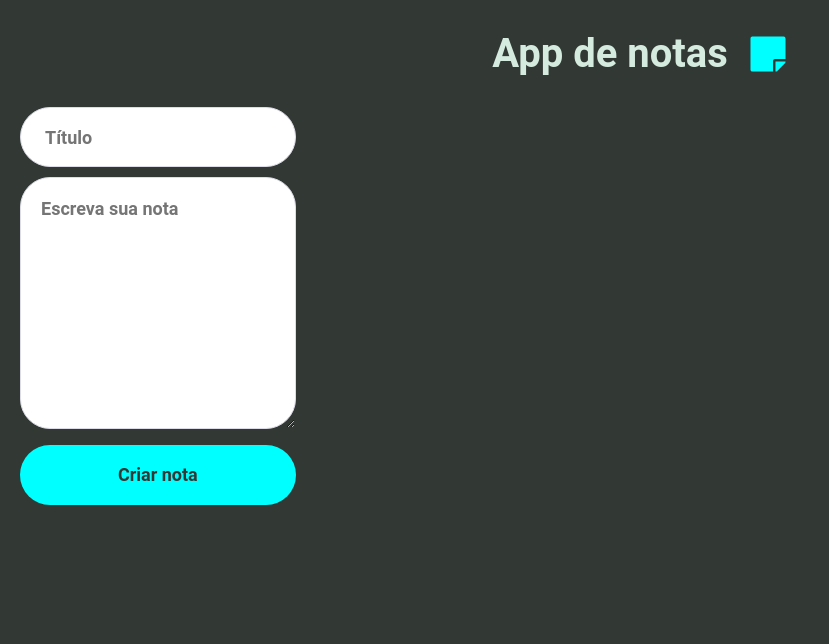
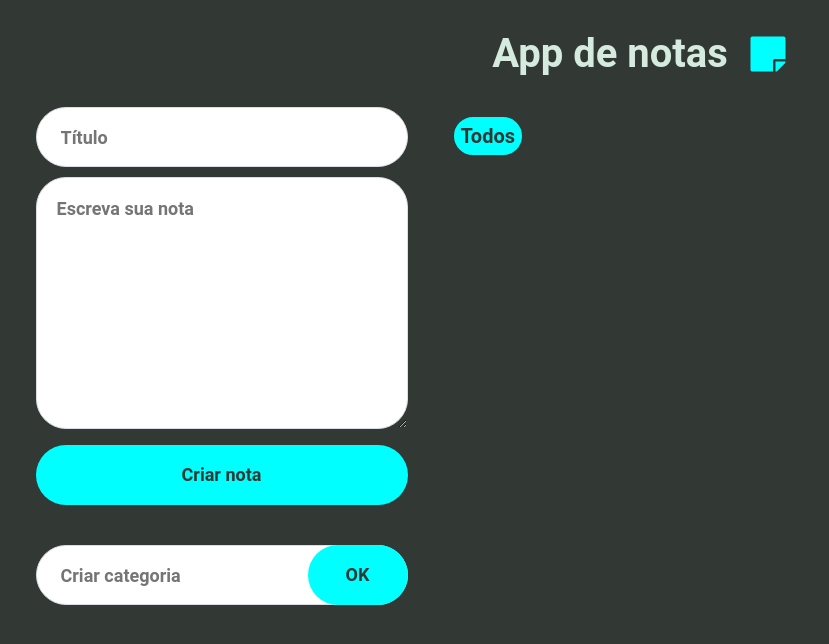
Before and after one commit to CaioAReis/App-de-Notas, a React (Create React App) app: page / in a window 1280 px wide. Shown: the top 644 px of the page, without its empty margins (0-829 px from the left). Built offline with nearby package versions, Linux system fonts and the light colour scheme.

Commit message:
Implementando as categorias do app

```diff
--- a/src/App.js
+++ b/src/App.js
@@ -2,6 +2,8 @@ import React from 'react';
 
 import NoteForms from './components/NoteForms/NoteForms';
 import NoteList from './components/NoteList/NoteList';
+import NoteCategorias from './components/Notecategorias';
+
 import './styles.css';
 import {FaStickyNote} from 'react-icons/fa';
 
@@ -11,7 +13,8 @@ class App extends React.Component {
   constructor() {
     super();
     this.state = {
-      notas: []
+      notas: [],
+      categorias: []
     };
   }
 
@@ -33,6 +36,14 @@ class App extends React.Component {
     this.setState(novoEstado);
   }
 
+  criarCategoria(categoria) {
+    const novoArrayCategorias = [...this.state.categorias, categoria];
+    const novoEstado = {
+      categorias: novoArrayCategorias
+    }
+    this.setState(novoEstado);
+  }
+
   render() {
     return (
       <div className="App-container">
@@ -47,8 +58,19 @@ class App extends React.Component {
         </h1>
 
          <section className="main-container">
-            <NoteForms criarNota={this.criarNota.bind(this)} />
-            <NoteList notas={this.state.notas} removerNota={this.removerNota.bind(this)}/>
+            <NoteForms
+              criarNota={this.criarNota.bind(this)}
+              criarCategoria={this.criarCategoria.bind(this)}
+            />
+            <section className="notes-list">
+              <NoteCategorias
+                categorias={this.state.categorias}
+              />
+              <NoteList
+                notas={this.state.notas}
+                removerNota={this.removerNota.bind(this)}
+              />
+            </section>
          </section>
       </div>
     );
--- a/src/components/NoteForms/NoteForms.jsx
+++ b/src/components/NoteForms/NoteForms.jsx
@@ -6,6 +6,7 @@ class NoteForms extends React.Component {
         super(props);
         this.titulo = '';
         this.nota = '';
+        this.categoria = '';
     }
 
     handleNota(event) {
@@ -18,16 +19,31 @@ class NoteForms extends React.Component {
         this.titulo = event.target.value;
     }
 
+    handleCategoria(event) {
+        event.stopPropagation();
+        this.categoria = event.target.value;
+    }
+
     handleCriarNota(event) {
         event.preventDefault();
         event.stopPropagation();
         this.props.criarNota(this.titulo, this.nota);
     }
 
+    handleCriarCategoria(event) {
+        event.preventDefault();
+        event.stopPropagation();
+        this.props.criarCategoria(this.categoria);
+    }
+
     render() {
         return (
-            <form className="note-form" onSubmit={this.handleCriarNota.bind(this)}>
-                <input type="text"
+            <section className="form">
+                <form
+                    className="note-form"
+                    onSubmit={this.handleCriarNota.bind(this)}>
+                    <input
+                        type="text"
                         placeholder="Título"
                         onChange={this.handleTitulo.bind(this)}
                     />
@@ -39,6 +55,25 @@ class NoteForms extends React.Component {
                     />
                     <button type="submit" className="button">Criar nota</button>
                 </form>
+                <form
+                    className="catego-form"
+                    onSubmit={this.handleCriarCategoria.bind(this)}
+                >
+                    <input
+                        type="text"
+                        placeholder="Criar categoria"
+                        onChange={this.handleCategoria.bind(this)}
+                    />
+                    <button
+                        className="button"
+                        style={{
+                            width: 100,
+                            position: 'absolute',
+                            top: -16, right: 0
+                        }}
+                        >OK</button>
+                </form>
+            </section>
         );
     }
 }
--- a/src/components/NoteForms/styles.css
+++ b/src/components/NoteForms/styles.css
@@ -1,8 +1,13 @@
-.note-form {
+section.form {
     width: 30%;
+    /* border: 1px solid red; */
 }
 
-.note-form textarea {
+section.form .note-form {
+    width: 100%;
+}
+
+section.form .note-form textarea {
     display: block;
     width: 100%;
     padding: 20px;
@@ -12,3 +17,9 @@
     border-radius: 30px;
     font-weight: 700;
 }
+
+section.form .catego-form {
+    margin-top: 40px;
+    position: relative;
+    /* border: 1px solid red; */
+}
--- a/src/components/NoteList/NoteList.jsx
+++ b/src/components/NoteList/NoteList.jsx
@@ -5,7 +5,7 @@ import './styles.css';
 class NoteList extends React.Component {
     render() {
         return (
-            <ul>
+            <ul className="note-list">
                 {this.props.notas.map((nota, index) => (
                     <li key={index}>
                         <NoteItem
--- a/src/components/NoteList/styles.css
+++ b/src/components/NoteList/styles.css
@@ -1,12 +1,12 @@
-ul {
+ul.note-list {
     list-style: none;
-    margin-inline: 20px;
+    /* margin-inline: 20px; */
     padding: 10px;
     width: 100%;
     height: 100%;
 }
 
-ul li {
+ul.note-list li {
     margin-block: 10px;
     border-radius: 20px;
     padding-block: 10px;
@@ -15,6 +15,6 @@ ul li {
     transition: 0.2s;
 }
 
-ul li:hover {
+ul.note-list li:hover {
     opacity: 80%;
 }
--- /dev/null
+++ b/src/components/Notecategorias/NoteCategorias.jsx
@@ -0,0 +1,16 @@
+import React from 'react';
+import './styles.css';
+class NoteCategorias extends React.Component {
+    render() {
+        return(
+            <ul className="catego-list">
+                <li className="selected">Todos</li>
+                {this.props.categorias.map((catego, index) => (
+                    <li key={index}>{catego}</li>
+                ))}
+            </ul>
+        );
+    };
+}
+
+export default NoteCategorias;
--- /dev/null
+++ b/src/components/Notecategorias/index.js
@@ -0,0 +1,2 @@
+import NoteCategorias from "./NoteCategorias";
+export default NoteCategorias;
--- /dev/null
+++ b/src/components/Notecategorias/styles.css
@@ -0,0 +1,26 @@
+ul.catego-list {
+    /* border: 1px solid blue; */
+    list-style: none;
+}
+
+ul.catego-list li {
+    display: inline-block;
+    margin-inline: 15px;
+    margin-block: 10px;
+
+    border: 2px solid aqua;
+    border-radius: 20px;
+    font-size: 15pt;
+    padding: 5px;
+    cursor: pointer;
+}
+
+ul.catego-list li:hover {
+    color: aqua;
+}
+
+ul.catego-list li.selected {
+    background-color: aqua;
+    color: #323935;
+    font-weight: bold;
+}
--- a/src/styles.css
+++ b/src/styles.css
@@ -12,3 +12,8 @@
     display: flex;
     justify-content: space-around;
 }
+
+.App-container .main-container .notes-list{
+    /* border: 1px solid red; */
+    width: 65%;
+}
```
Lines whose indentation alone changed are shown as unchanged.
